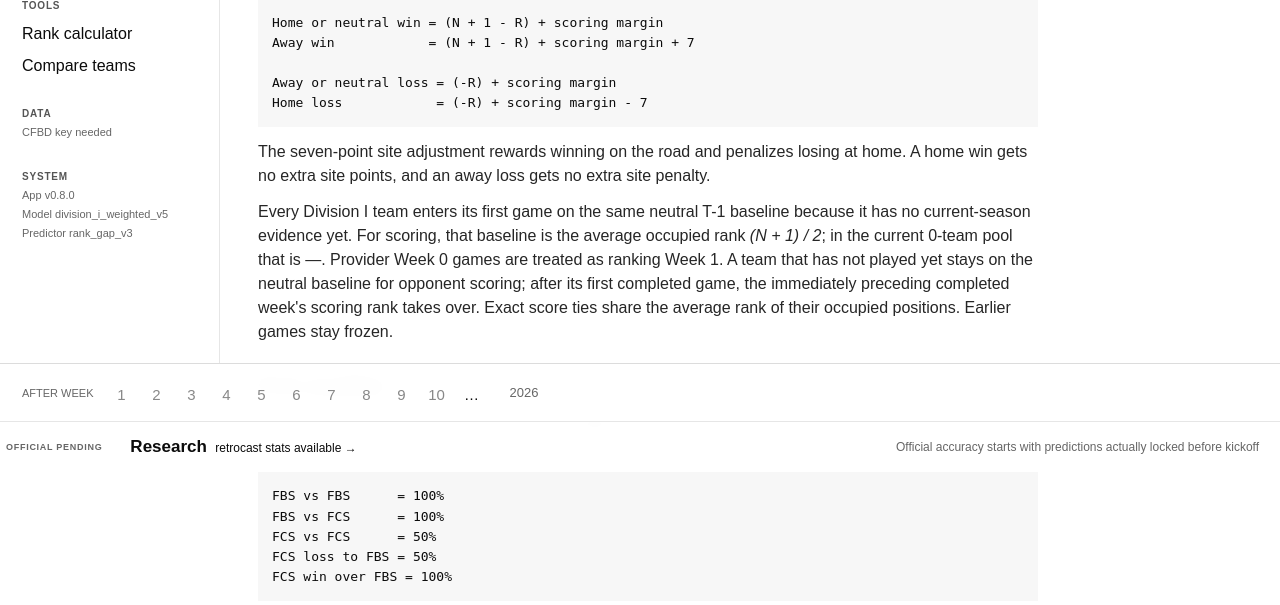
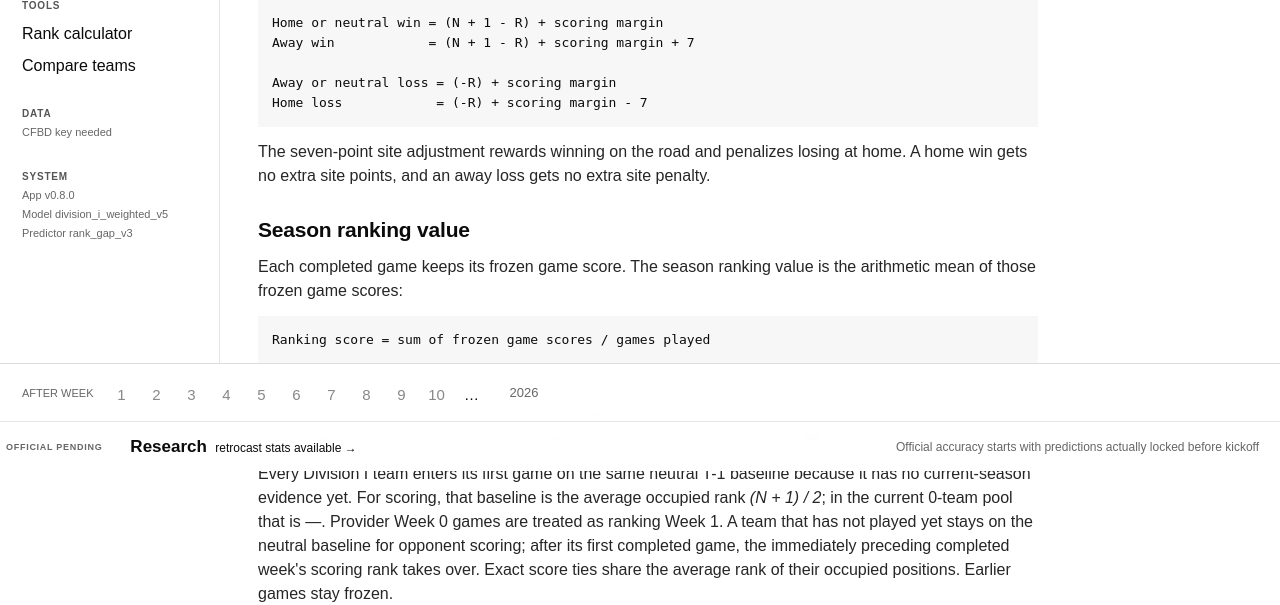
Before and after one commit to larrybillinger/NCAA_BCS_RANKING_CALCULATOR, a FastAPI app: page /method in a window 1280 px wide. Shown: the part 329-934 px from the top of the page. Run offline with FastAPI, Linux system fonts and the light colour scheme.

Commit message:
Explain average game score and bye-week normalization

```diff
--- a/src/ncaa_rankings/web/templates/method.html
+++ b/src/ncaa_rankings/web/templates/method.html
@@ -11,6 +11,10 @@
 Away or neutral loss = (-R) + scoring margin
 Home loss            = (-R) + scoring margin - 7</pre>
 <p>The seven-point site adjustment rewards winning on the road and penalizes losing at home. A home win gets no extra site points, and an away loss gets no extra site penalty.</p>
+<h2>Season ranking value</h2>
+<p>Each completed game keeps its frozen game score. The season ranking value is the arithmetic mean of those frozen game scores:</p>
+<pre>Ranking score = sum of frozen game scores / games played</pre>
+<p>This prevents an extra game from automatically creating more ranking points and makes a bye week neutral. Raw cumulative points are retained only for auditing. Exact average-score ties use head-to-head, then win percentage, then average opponent strength before the deterministic name fallback.</p>
 <p>Every Division I team enters its first game on the same neutral T-1 baseline because it has no current-season evidence yet. For scoring, that baseline is the average occupied rank <em>(N + 1) / 2</em>; in the current {{ team_count }}-team pool that is {{ neutral_rank|num }}. Provider Week 0 games are treated as ranking Week 1. A team that has not played yet stays on the neutral baseline for opponent scoring; after its first completed game, the immediately preceding completed week's scoring rank takes over. Exact score ties share the average rank of their occupied positions. Earlier games stay frozen.</p>
 <h2>FCS modifier</h2>
 <p>FBS and FCS are both Division I. The percentages below describe how much of the normal game score each side receives.</p>
```
